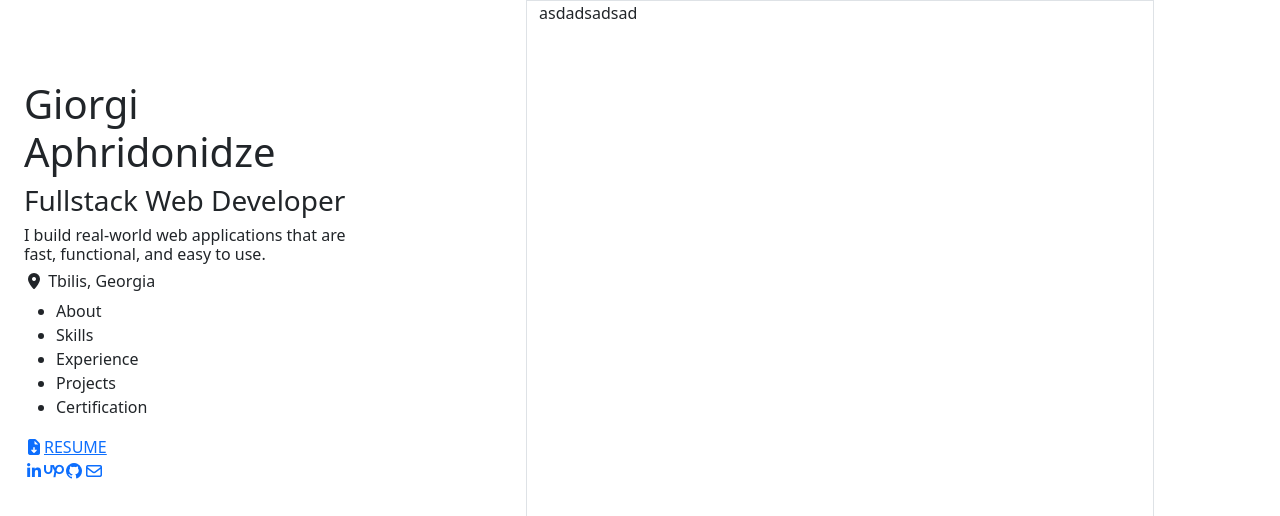
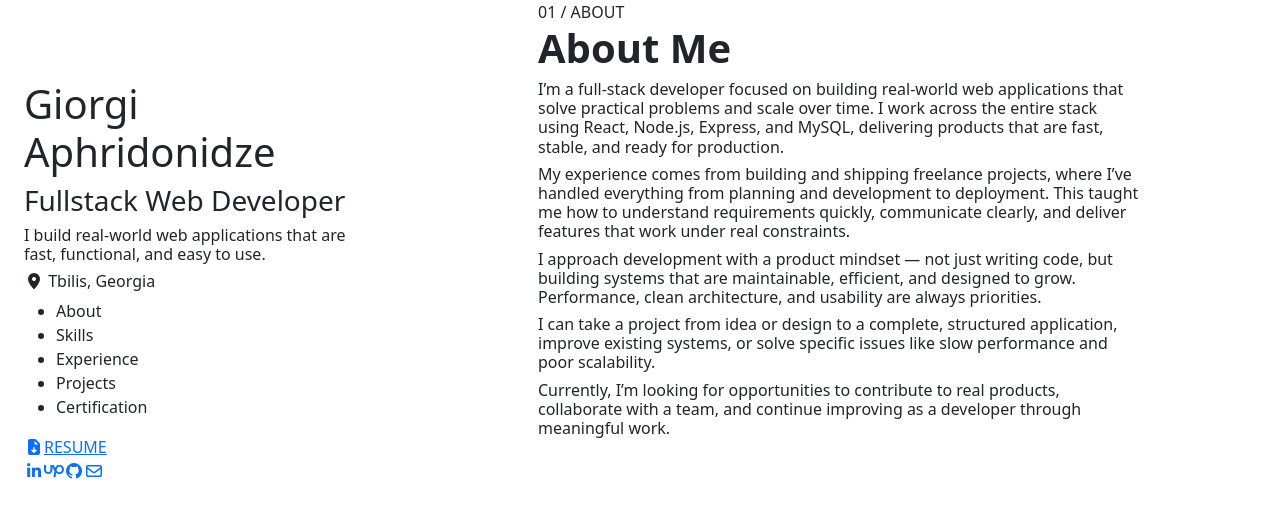
Before and after one commit to Apridonidze/portfolio-app, a React (Vite) app: page / in a window 1280 px wide. Shown: the top 516 px of the page. Built offline with nearby package versions, Linux system fonts and the light colour scheme.

Commit message:
feat: added content in About.jsx component

```diff
--- a/src/container/About.jsx
+++ b/src/container/About.jsx
@@ -1,7 +1,19 @@
 export default function About(){
     return(
         <section id="About">
+            <span className="section-id">01 / ABOUT</span>
+            <h1 className="fw-bold">About Me</h1>
+            <div className="section-body">
+                <h6>I’m a full-stack developer focused on building real-world web applications that solve practical problems and scale over time. I work across the entire stack using React, Node.js, Express, and MySQL, delivering products that are fast, stable, and ready for production.</h6>
 
+                <h6>My experience comes from building and shipping freelance projects, where I’ve handled everything from planning and development to deployment. This taught me how to understand requirements quickly, communicate clearly, and deliver features that work under real constraints.</h6>
+
+                <h6>I approach development with a product mindset — not just writing code, but building systems that are maintainable, efficient, and designed to grow. Performance, clean architecture, and usability are always priorities.</h6>
+
+                <h6>I can take a project from idea or design to a complete, structured application, improve existing systems, or solve specific issues like slow performance and poor scalability.</h6>
+
+                <h6>Currently, I’m looking for opportunities to contribute to real products, collaborate with a team, and continue improving as a developer through meaningful work.</h6>
+            </div>
         </section>
     );
 };
--- a/src/container/Main.jsx
+++ b/src/container/Main.jsx
@@ -1,13 +1,22 @@
 import Sidebar from "../components/Sidebar";
 
 import '../style/main.css'
+import About from "./About";
+import Certification from "./Certification";
+import Experience from "./Experience";
+import Projects from "./Projects";
+import Skills from "./Skills";
 
 export default function Main(){
     return(
         <div className="main-container container-fluid row row-cols-sm-2 row-cols-1">
             <div className="main-start"><Sidebar /></div>
-            <div className="main-end mx-auto border">
-                asdadsadsad
+            <div className="main-end mx-auto">
+                <About />
+                <Skills />
+                <Experience />
+                <Projects />
+                <Certification />
             </div>
         </div>
     );
```
